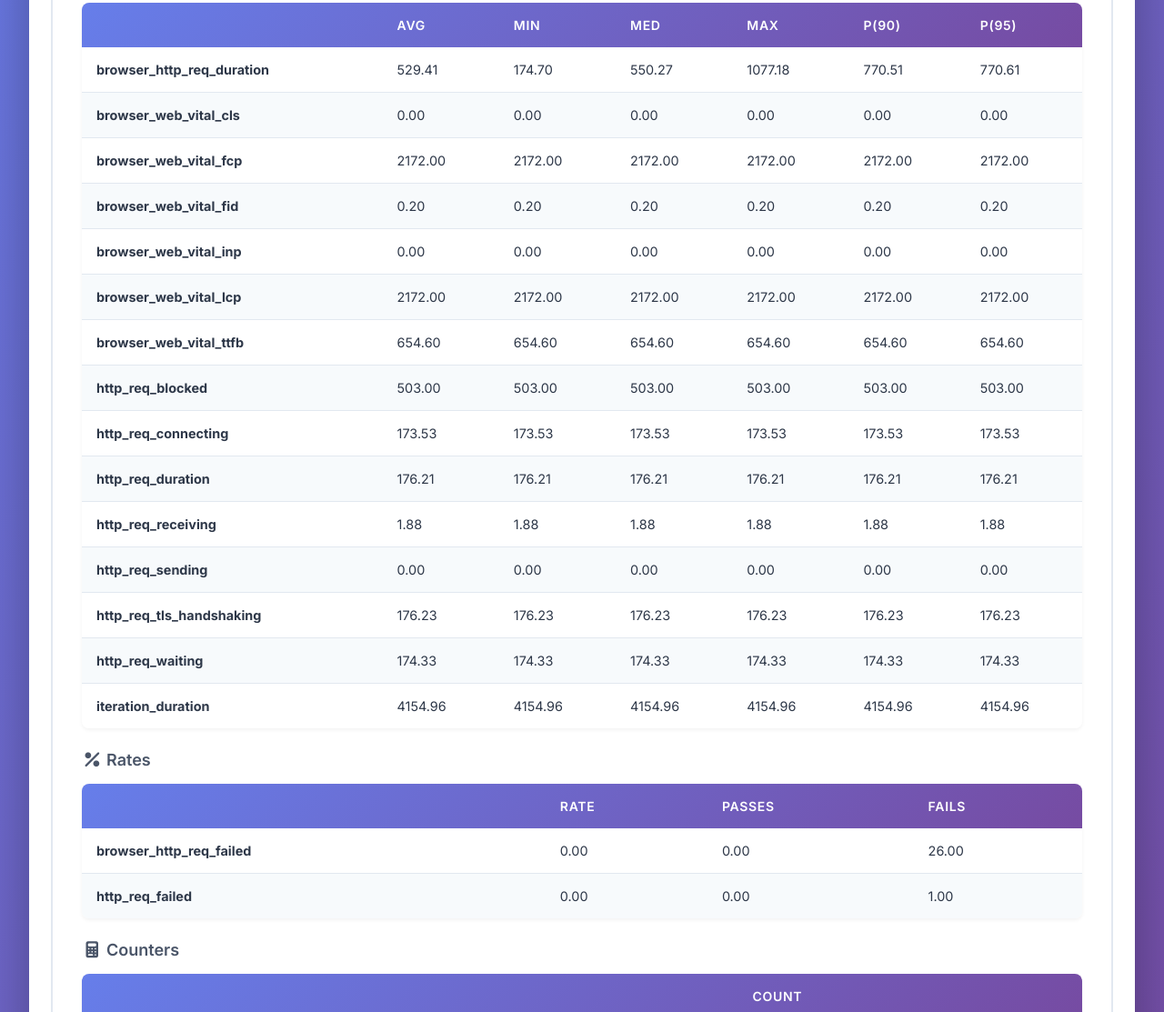
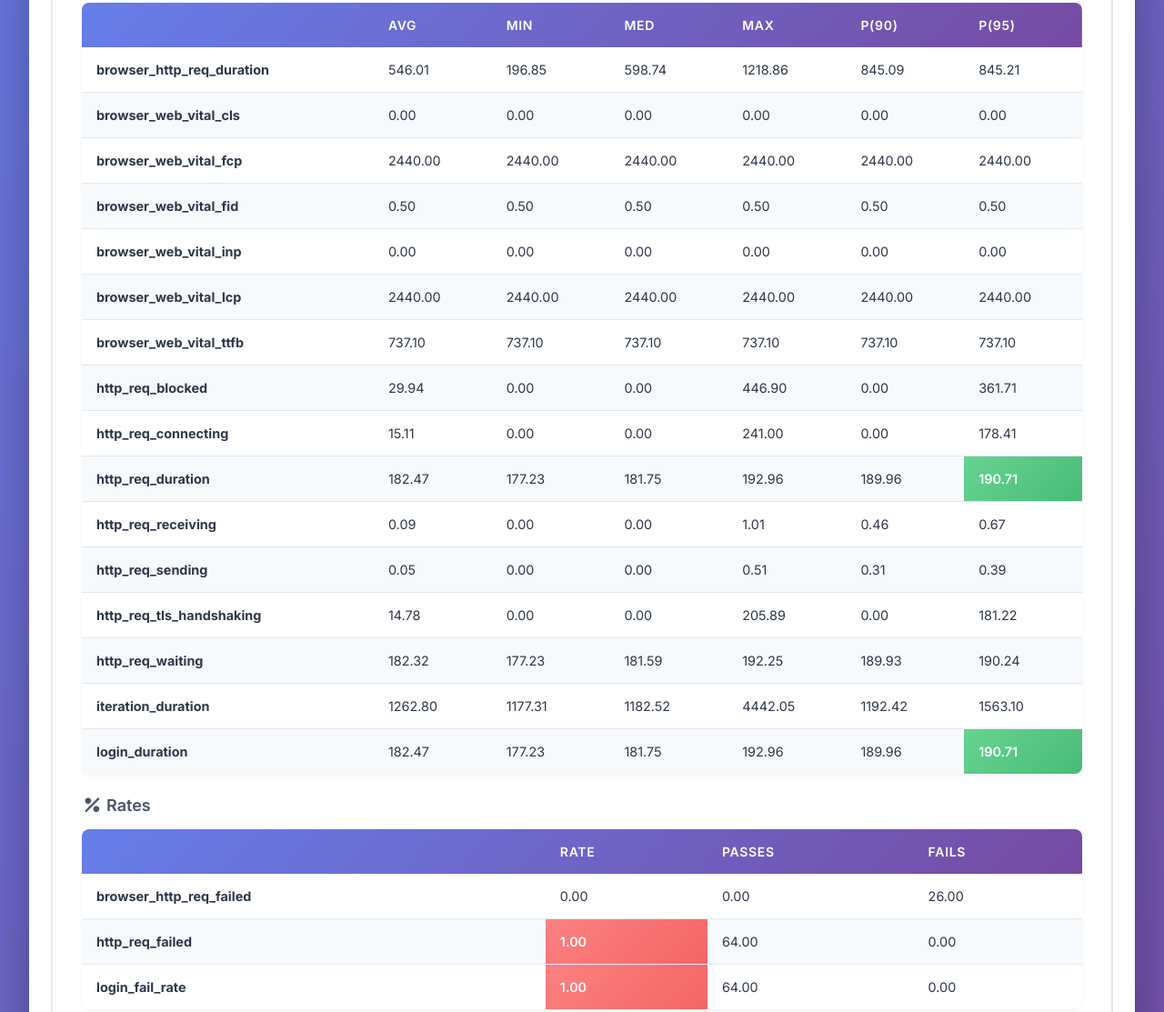
Before and after one commit to tiagojosenunes/k6-load-testing, a website: page summary.html in a window 1280 px wide. Shown: the part 448-1561 px from the top of the page at 91% size. Drawn offline with Linux system fonts and the light colour scheme.

Commit message:
yml: update for check secrets variables

```diff
--- a/summary.html
+++ b/summary.html
@@ -10,7 +10,7 @@
     <link href="https://fonts.googleapis.com/css2?family=Inter:wght@300;400;500;600;700&display=swap" rel="stylesheet">
 
     <meta name="viewport" content="width=device-width, initial-scale=1.0" />
-    <title>Test Report: 2026-09-19 15:57</title>
+    <title>Test Report: 2026-09-21 14:49</title>
     <style>
       * {
         margin: 0;
@@ -473,7 +473,7 @@
       <header>
         <h1>
           <svg width="50" height="45" viewBox="0 0 50 45" fill="none"><path d="M31.968 34.681a2.007 2.007 0 002.011-2.003c0-1.106-.9-2.003-2.011-2.003a2.007 2.007 0 00-2.012 2.003c0 1.106.9 2.003 2.012 2.003z" fill="white"></path><path d="M39.575 0L27.154 16.883 16.729 9.31 0 45h50L39.575 0zM23.663 37.17l-2.97-4.072v4.072h-2.751V22.038l2.75 1.989v7.66l3.659-5.014 2.086 1.51-3.071 4.21 3.486 4.776h-3.189v.001zm8.305.17c-2.586 0-4.681-2.088-4.681-4.662 0-1.025.332-1.972.896-2.743l4.695-6.435 2.086 1.51-2.239 3.07a4.667 4.667 0 013.924 4.6c0 2.572-2.095 4.66-4.681 4.66z" fill="white"></path></svg>
-          Test Report: 2026-09-19 15:57
+          Test Report: 2026-09-21 14:49
         </h1>
       </header>
 
@@ -484,29 +484,29 @@
             <i class="fas fa-globe icon"></i>
             <h4>Total Requests</h4>
             <div class="metric-value">
-              1
+              64
 
             </div>
           </div>
 
 
-            <div class="metric-card success">
-              <i class="fas fa-check-circle icon"></i>
+            <div class="metric-card danger">
+              <i class="fas fa-times-circle icon"></i>
               <h4>Failed Requests</h4>
-              <div class="metric-value">0</div>
+              <div class="metric-value">64</div>
             </div>
 
 
-          <div class="metric-card success">
+          <div class="metric-card danger">
             <i class="fas fa-exclamation-triangle icon"></i>
             <h4>Breached Thresholds</h4>
-            <div class="metric-value">0</div>
+            <div class="metric-value">2</div>
           </div>
 
-          <div class="metric-card success">
+          <div class="metric-card danger">
             <i class="fas fa-eye icon"></i>
             <h4>Failed Checks</h4>
-            <div class="metric-value">0</div>
+            <div class="metric-value">128</div>
           </div>
         </div>
 
@@ -542,17 +542,17 @@
               <tr>
                 <td><b>browser_http_req_duration</b></td>
 
-                  <td class="">529.41</td>
+                  <td class="">546.01</td>
 
-                  <td class="">174.70</td>
+                  <td class="">196.85</td>
 
-                  <td class="">550.27</td>
+                  <td class="">598.74</td>
 
-                  <td class="">1077.18</td>
+                  <td class="">1218.86</td>
 
-                  <td class="">770.51</td>
+                  <td class="">845.09</td>
 
-                  <td class="">770.61</td>
+                  <td class="">845.21</td>
 
               </tr>
 
@@ -576,34 +576,34 @@
               <tr>
                 <td><b>browser_web_vital_fcp</b></td>
 
-                  <td class="">2172.00</td>
+                  <td class="">2440.00</td>
 
-                  <td class="">2172.00</td>
+                  <td class="">2440.00</td>
 
-                  <td class="">2172.00</td>
+                  <td class="">2440.00</td>
 
-                  <td class="">2172.00</td>
+                  <td class="">2440.00</td>
 
-                  <td class="">2172.00</td>
+                  <td class="">2440.00</td>
 
-                  <td class="">2172.00</td>
+                  <td class="">2440.00</td>
 
               </tr>
 
               <tr>
                 <td><b>browser_web_vital_fid</b></td>
 
-                  <td class="">0.20</td>
+                  <td class="">0.50</td>
 
-                  <td class="">0.20</td>
+                  <td class="">0.50</td>
 
-                  <td class="">0.20</td>
+                  <td class="">0.50</td>
 
-                  <td class="">0.20</td>
+                  <td class="">0.50</td>
 
-                  <td class="">0.20</td>
+                  <td class="">0.50</td>
 
-                  <td class="">0.20</td>
+                  <td class="">0.50</td>
 
               </tr>
 
@@ -627,170 +627,187 @@
               <tr>
                 <td><b>browser_web_vital_lcp</b></td>
 
-                  <td class="">2172.00</td>
+                  <td class="">2440.00</td>
 
-                  <td class="">2172.00</td>
+                  <td class="">2440.00</td>
 
-                  <td class="">2172.00</td>
+                  <td class="">2440.00</td>
 
-                  <td class="">2172.00</td>
+                  <td class="">2440.00</td>
 
-                  <td class="">2172.00</td>
+                  <td class="">2440.00</td>
 
-                  <td class="">2172.00</td>
+                  <td class="">2440.00</td>
 
               </tr>
 
               <tr>
                 <td><b>browser_web_vital_ttfb</b></td>
 
-                  <td class="">654.60</td>
+                  <td class="">737.10</td>
 
-                  <td class="">654.60</td>
+                  <td class="">737.10</td>
 
-                  <td class="">654.60</td>
+                  <td class="">737.10</td>
 
-                  <td class="">654.60</td>
+                  <td class="">737.10</td>
 
-                  <td class="">654.60</td>
+                  <td class="">737.10</td>
 
-                  <td class="">654.60</td>
+                  <td class="">737.10</td>
 
               </tr>
 
               <tr>
                 <td><b>http_req_blocked</b></td>
 
-                  <td class="">503.00</td>
+                  <td class="">29.94</td>
 
-                  <td class="">503.00</td>
+                  <td class="">0.00</td>
 
-                  <td class="">503.00</td>
+                  <td class="">0.00</td>
 
-                  <td class="">503.00</td>
+                  <td class="">446.90</td>
 
-                  <td class="">503.00</td>
+                  <td class="">0.00</td>
 
-                  <td class="">503.00</td>
+                  <td class="">361.71</td>
 
               </tr>
 
               <tr>
                 <td><b>http_req_connecting</b></td>
 
-                  <td class="">173.53</td>
+                  <td class="">15.11</td>
 
-                  <td class="">173.53</td>
+                  <td class="">0.00</td>
 
-                  <td class="">173.53</td>
+                  <td class="">0.00</td>
 
-                  <td class="">173.53</td>
+                  <td class="">241.00</td>
 
-                  <td class="">173.53</td>
+                  <td class="">0.00</td>
 
-                  <td class="">173.53</td>
+                  <td class="">178.41</td>
 
               </tr>
 
               <tr>
                 <td><b>http_req_duration</b></td>
 
-                  <td class="">176.21</td>
+                  <td class="">182.47</td>
 
-                  <td class="">176.21</td>
+                  <td class="">177.23</td>
 
-                  <td class="">176.21</td>
+                  <td class="">181.75</td>
 
-                  <td class="">176.21</td>
+                  <td class="">192.96</td>
 
-                  <td class="">176.21</td>
+                  <td class="">189.96</td>
 
-                  <td class="">176.21</td>
+                  <td class="good">190.71</td>
 
               </tr>
 
               <tr>
                 <td><b>http_req_receiving</b></td>
 
-                  <td class="">1.88</td>
+                  <td class="">0.09</td>
 
-                  <td class="">1.88</td>
+                  <td class="">0.00</td>
 
-                  <td class="">1.88</td>
+                  <td class="">0.00</td>
 
-                  <td class="">1.88</td>
+                  <td class="">1.01</td>
 
-                  <td class="">1.88</td>
+                  <td class="">0.46</td>
 
-                  <td class="">1.88</td>
+                  <td class="">0.67</td>
 
               </tr>
 
               <tr>
                 <td><b>http_req_sending</b></td>
 
-                  <td class="">0.00</td>
+                  <td class="">0.05</td>
 
                   <td class="">0.00</td>
 
                   <td class="">0.00</td>
 
-                  <td class="">0.00</td>
+                  <td class="">0.51</td>
 
-                  <td class="">0.00</td>
+                  <td class="">0.31</td>
 
-                  <td class="">0.00</td>
+                  <td class="">0.39</td>
 
               </tr>
 
               <tr>
                 <td><b>http_req_tls_handshaking</b></td>
 
-                  <td class="">176.23</td>
+                  <td class="">14.78</td>
 
-                  <td class="">176.23</td>
+                  <td class="">0.00</td>
 
-                  <td class="">176.23</td>
+                  <td class="">0.00</td>
 
-                  <td class="">176.23</td>
+                  <td class="">205.89</td>
 
-                  <td class="">176.23</td>
+                  <td class="">0.00</td>
 
-                  <td class="">176.23</td>
+                  <td class="">181.22</td>
 
               </tr>
 
               <tr>
                 <td><b>http_req_waiting</b></td>
 
-                  <td class="">174.33</td>
+                  <td class="">182.32</td>
 
-                  <td class="">174.33</td>
+                  <td class="">177.23</td>
 
-                  <td class="">174.33</td>
+                  <td class="">181.59</td>
 
-                  <td class="">174.33</td>
+                  <td class="">192.25</td>
 
-                  <td class="">174.33</td>
+                  <td class="">189.93</td>
 
-                  <td class="">174.33</td>
+                  <td class="">190.24</td>
 
               </tr>
 
               <tr>
                 <td><b>iteration_duration</b></td>
 
-                  <td class="">4154.96</td>
+                  <td class="">1262.80</td>
 
-                  <td class="">4154.96</td>
+                  <td class="">1177.31</td>
 
-                  <td class="">4154.96</td>
+                  <td class="">1182.52</td>
 
-                  <td class="">4154.96</td>
+                  <td class="">4442.05</td>
 
-                  <td class="">4154.96</td>
+                  <td class="">1192.42</td>
 
-                  <td class="">4154.96</td>
+                  <td class="">1563.10</td>
+
+              </tr>
+
+              <tr>
+                <td><b>login_duration</b></td>
+
+                  <td class="">182.47</td>
+
+                  <td class="">177.23</td>
+
+                  <td class="">181.75</td>
+
+                  <td class="">192.96</td>
+
+                  <td class="">189.96</td>
+
+                  <td class="good">190.71</td>
 
               </tr>
 
@@ -826,11 +843,23 @@
                 <tr>
                   <td><b>http_req_failed</b></td>
 
-                    <td class="">0.00</td>
+                    <td class="failed">1.00</td>
+
+                    <td class="">64.00</td>
 
                     <td class="">0.00</td>
 
-                    <td class="">1.00</td>
+
+                </tr>
+
+                <tr>
+                  <td><b>login_fail_rate</b></td>
+
+                    <td class="failed">1.00</td>
+
+                    <td class="">64.00</td>
+
+                    <td class="">0.00</td>
 
 
                 </tr>
@@ -853,7 +882,7 @@
                 <tr>
                   <td><b>browser_data_received</b></td>
 
-                    <td class="">537914.00</td>
+                    <td class="">537960.00</td>
 
                 </tr>
 
@@ -861,6 +890,13 @@
                   <td><b>browser_data_sent</b></td>
 
                     <td class="">7286.00</td>
+
+                </tr>
+
+                <tr>
+                  <td><b>login_reqs</b></td>
+
+                    <td class="">64.00</td>
 
                 </tr>
 
@@ -878,6 +914,19 @@
           <div class="tab">
             <div class="stats-grid">
 
+                <div class="stat-box">
+                  <h4>Checks</h4>
+                  <i class="fas fa-eye icon"></i>
+                  <div class="stat-row">
+                    <span class="stat-label">Passed</span>
+                    <span class="stat-value">0</span>
+                  </div>
+                  <div class="stat-row">
+                    <span class="stat-label">Failed</span>
+                    <span class="stat-value">128</span>
+                  </div>
+                </div>
+
 
 
                 <div class="stat-box">
@@ -885,11 +934,11 @@
                   <i class="fas fa-redo icon"></i>
                   <div class="stat-row">
                     <span class="stat-label">Total</span>
-                    <span class="stat-value">1</span>
+                    <span class="stat-value">65</span>
                   </div>
                   <div class="stat-row">
                     <span class="stat-label">Rate</span>
-                    <span class="stat-value">0.19/s</span>
+                    <span class="stat-value">3.21/s</span>
                   </div>
                 </div>
 
@@ -903,7 +952,7 @@
                 </div>
                 <div class="stat-row">
                   <span class="stat-label">Max</span>
-                  <span class="stat-value">1</span>
+                  <span class="stat-value">5</span>
                 </div>
               </div>
 
@@ -913,14 +962,14 @@
                 <div class="stat-row">
                   <span class="stat-label">Total</span>
                   <span class="stat-value">
-                    1
+                    64
 
                   </span>
                 </div>
                 <div class="stat-row">
                   <span class="stat-label">Rate</span>
                   <span class="stat-value">
-                    0.19/s
+                    3.16/s
 
                   </span>
                 </div>
@@ -931,7 +980,7 @@
                 <i class="fas fa-cloud-download-alt icon"></i>
                 <div class="stat-row">
                   <span class="stat-label">Total</span>
-                  <span class="stat-value">0.01 MB</span>
+                  <span class="stat-value">0.05 MB</span>
                 </div>
                 <div class="stat-row">
                   <span class="stat-label">Rate</span>
@@ -944,7 +993,7 @@
                 <i class="fas fa-cloud-upload-alt icon"></i>
                 <div class="stat-row">
                   <span class="stat-label">Total</span>
-                  <span class="stat-value">0.00 MB</span>
+                  <span class="stat-value">0.01 MB</span>
                 </div>
                 <div class="stat-row">
                   <span class="stat-label">Rate</span>
@@ -973,6 +1022,18 @@
               </thead>
               <tbody>
 
+                  <tr class="checkDetails">
+                    <td width="50%">status é 200</td>
+                    <td class="">0</td>
+                    <td class="failed">64</td>
+                  </tr>
+
+                  <tr class="checkDetails">
+                    <td width="50%">recebeu token JWT</td>
+                    <td class="">0</td>
+                    <td class="failed">64</td>
+                  </tr>
+
               </tbody>
             </table>
           </div>
```
Also changed, not shown: .github/workflows/k6-pipeline.yml, screenshot.png.
